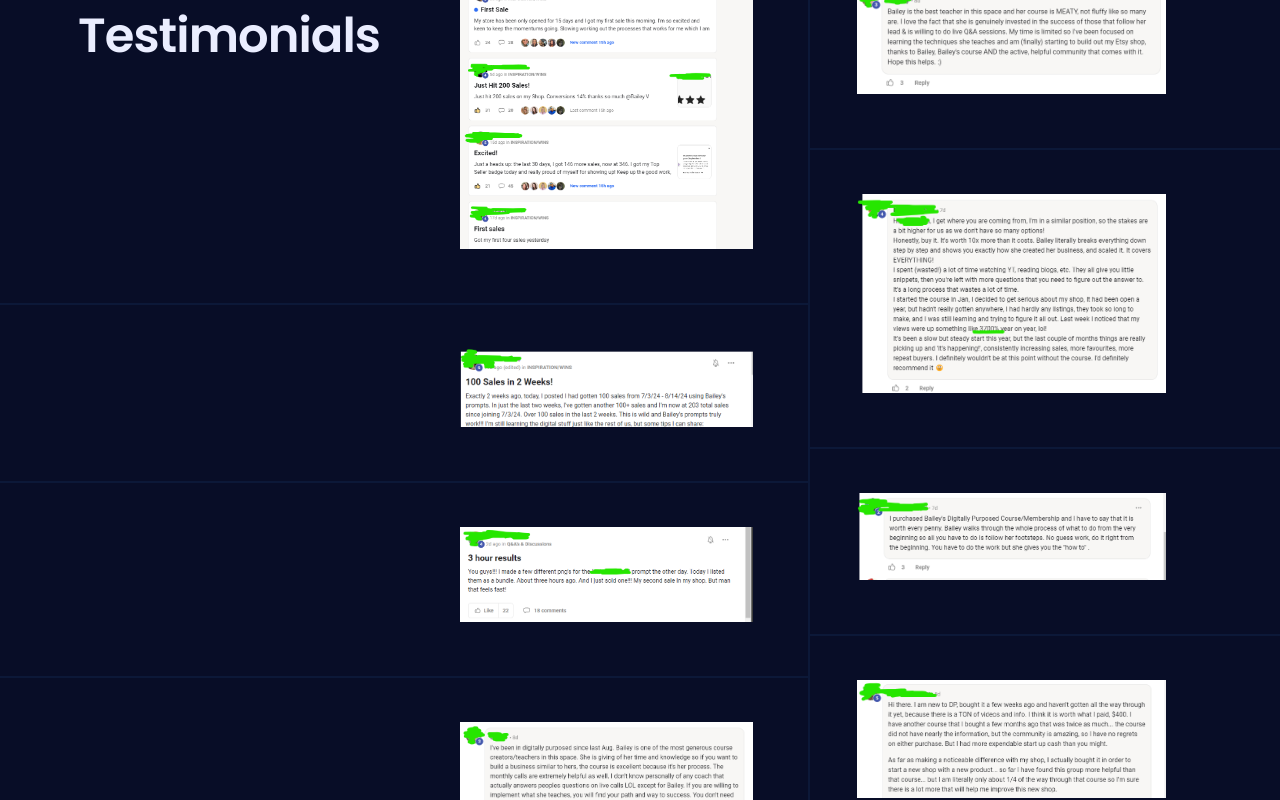
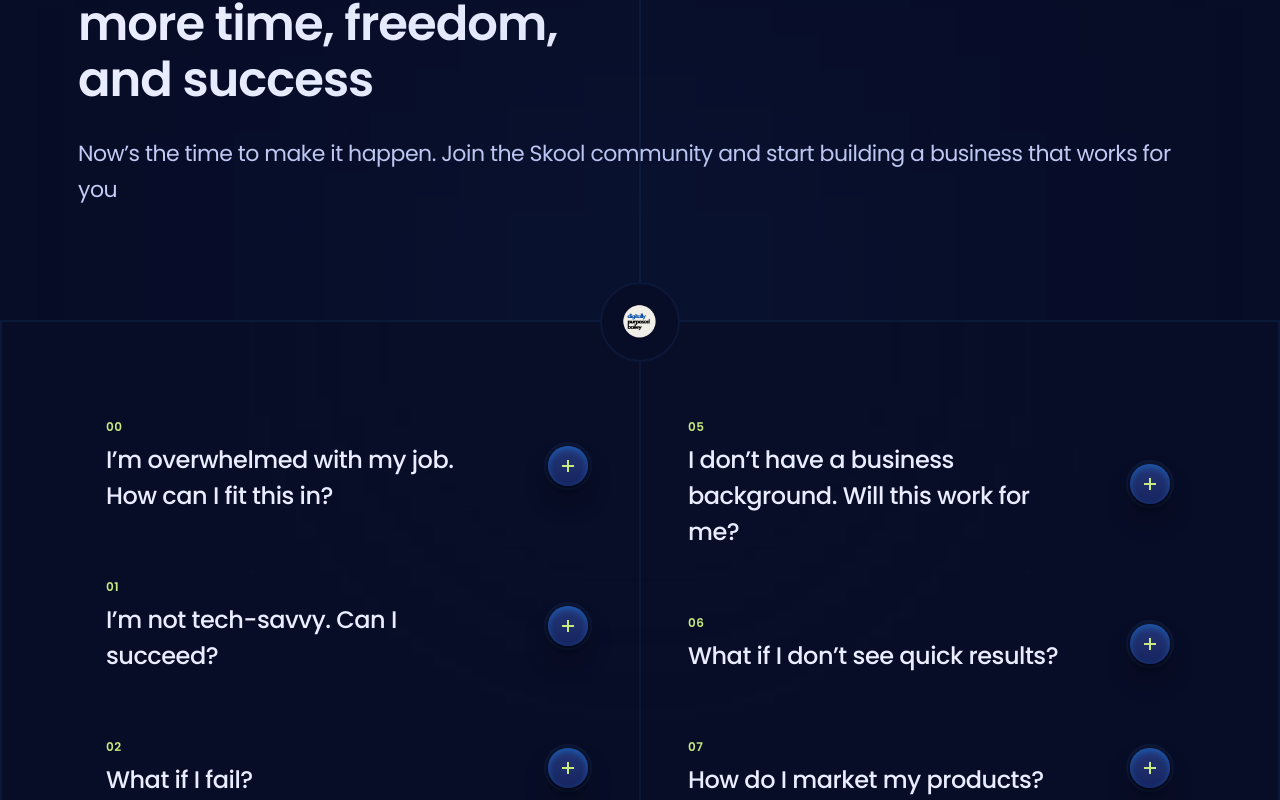
Before and after one commit to 4shreyas5/Bailey-s-page, a React (Vite) app: page / in a window 1280 px wide. Shown: the part 3060-3860 px from the top of the page. Built offline with nearby package versions, Linux system fonts and the light colour scheme.

Commit message:
Faq added

```diff
--- a/package.json
+++ b/package.json
@@ -15,7 +15,8 @@
     "react": "^18.3.1",
     "react-countup": "^6.5.3",
     "react-dom": "^18.3.1",
-    "react-scroll": "^1.9.0"
+    "react-scroll": "^1.9.0",
+    "react-transition-group": "^4.4.5"
   },
   "resolutions": {
     "react": "^18.3.1",
--- a/src/App.jsx
+++ b/src/App.jsx
@@ -2,7 +2,7 @@ import Header from "./sections/Header.jsx";
 import Hero from "./sections/Hero.jsx";
 import Features from "./sections/Features.jsx";
 import Pricing from "./sections/Pricing.jsx";
-// import Faq from "./sections/Faq.jsx";
+import Faq from "./sections/Faq.jsx";
 import Testimonials from "./sections/Testimonials.jsx";
 import Download from "./sections/Download.jsx";
 import Footer from "./sections/Footer.jsx";
@@ -14,7 +14,7 @@ const App = () => {
       <Hero />
       <Features />
       <Pricing />
-      {/* <Faq /> */}
+      <Faq />
       <Testimonials />
 
 
--- a/src/components/FaqItem.jsx
+++ b/src/components/FaqItem.jsx
@@ -60,3 +60,60 @@
 //   );
 // };
 // export default FaqItem;
+
+import clsx from "clsx";
+import { useState } from "react";
+import { CSSTransition } from "react-transition-group";
+
+const FaqItem = ({ item, index }) => {
+  const [activeId, setActiveId] = useState(null);
+  const active = activeId === item.id;
+
+  return (
+    <div className="relative z-2 mb-16">
+      <div
+        className="group relative flex cursor-pointer items-center justify-between gap-10 px-7"
+        onClick={() => setActiveId(activeId === item.id ? null : item.id)}
+      >
+        <div className="flex-1">
+          <div className="small-compact mb-1.5 text-p3 max-lg:hidden">
+            {index < 10 ? "0" : ""}{index}
+          </div>
+          <div
+            className={clsx(
+              "h6 text-p4 transition-colors duration-500 max-md:flex max-md:min-h-20 max-md:items-center",
+              active && "max-lg:text-p1"
+            )}
+          >
+            {item.question}
+          </div>
+        </div>
+
+        <div
+          className={clsx(
+            "faq-icon relative flex size-12 items-center justify-center rounded-full border-2 border-s2 shadow-400 transition-all duration-500 group-hover:border-s4",
+            active && "before:bg-p1 after:rotate-0 after:bg-p1"
+          )}
+        >
+          <div className="g4 size-11/12 rounded-full shadow-300" />
+        </div>
+      </div>
+
+      <CSSTransition in={active} timeout={300} classNames="slide" unmountOnExit>
+        <div className="body-3 px-7 py-3.5">{item.answer}</div>
+      </CSSTransition>
+
+      <div
+        className={clsx(
+          "g5 -bottom-7 -top-7 left-0 right-0 -z-1 rounded-3xl opacity-0 transition-opacity duration-500 absolute",
+          active && "opacity-100"
+        )}
+      >
+        <div className="g4 absolute inset-0.5 -z-1 rounded-3xl" />
+        <div className="absolute left-8 top-0 h-0.5 w-40 bg-p1" />
+      </div>
+    </div>
+  );
+};
+
+export default FaqItem;
--- a/src/sections/Faq.jsx
+++ b/src/sections/Faq.jsx
@@ -1,50 +1,50 @@
-// import { Element } from "react-scroll";
-// import { faq } from "../constants/index.jsx";
-// import FaqItem from "../components/FaqItem.jsx";
+import { Element } from "react-scroll";
+import { faq } from "../constants/index.jsx";
+import FaqItem from "../components/FaqItem.jsx";
 
-// const Faq = () => {
-//   const halfLength = Math.floor(faq.length / 2);
+const Faq = () => {
+  const halfLength = Math.floor(faq.length / 2);
 
-//   return (
-//     <section>
-//       <Element name="faq" className="relative">
-//         <div className="container relative z-2 py-28">
-//           <div>
-//             <h3 className="h3 max-md:h5 max-w-[500px] max-lg:max-w-md mb-7 text-p4">
-//             You’ve dreamed of more time, freedom, and success
-//             </h3>
-//             <p className="body-1 max-lg:max-w-sm">
-//             Now’s the time to make it happen. Join the Skool community and start building a business that works for you
-//             </p>
-//           </div>
+  return (
+    <section>
+      <Element name="faq" className="relative">
+        <div className="container relative z-2 py-28">
+          <div>
+            <h3 className="h3 max-md:h5 max-w-[500px] max-lg:max-w-md mb-7 text-p4">
+            You’ve dreamed of more time, freedom, and success
+            </h3>
+            <p className="body-1 max-lg:max-w-sm">
+            Now’s the time to make it happen. Join the Skool community and start building a business that works for you
+            </p>
+          </div>
 
-//           <div className="faq-line_after w-0.5 h-full absolute left-[calc(50%-1px)] top-0 -z-1 bg-s2" />
-//         </div>
+          <div className="faq-line_after w-0.5 h-full absolute left-[calc(50%-1px)] top-0 -z-1 bg-s2" />
+        </div>
 
-//         <div className="faq-glow_before relative z-2 border-2 border-s2 bg-s1">
-//           <div className="container flex gap-10 max-lg:block">
-//             <div className="rounded-half absolute -top-10 left-[calc(50%-40px)] z-4 flex size-20 items-center justify-center border-2 border-s2 bg-s1">
-//               <img src="/images/logo2.png" alt="logo" className="ml-7" />
-//             </div>
+        <div className="faq-glow_before relative z-2 border-2 border-s2 bg-s1">
+          <div className="container flex gap-10 max-lg:block">
+            <div className="rounded-half absolute -top-10 left-[calc(50%-40px)] z-4 flex size-20 items-center justify-center border-2 border-s2 bg-s1">
+              <img src="/images/logo2.png" alt="logo" className="ml-7" />
+            </div>
 
-//             <div className="relative flex-1 pt-24">
-//               {faq.slice(0, halfLength).map((item, index) => (
-//                 <FaqItem key={item.id} item={item} index={index} />
-//               ))}
-//             </div>
+            <div className="relative flex-1 pt-24">
+              {faq.slice(0, halfLength).map((item, index) => (
+                <FaqItem key={item.id} item={item} index={index} />
+              ))}
+            </div>
 
-//             <div className="relative flex-1 lg:pt-24">
-//               {faq.slice(halfLength).map((item, index) => (
-//                 <FaqItem key={item.id} item={item} index={halfLength + index} />
-//               ))}
-//             </div>
-//           </div>
+            <div className="relative flex-1 lg:pt-24">
+              {faq.slice(halfLength).map((item, index) => (
+                <FaqItem key={item.id} item={item} index={halfLength + index} />
+              ))}
+            </div>
+          </div>
 
-//           <div className="faq-lin_after absolute left-[calc(50%-1px)] top-0 -z-1 h-full w-0.5 bg-s2 max-lg:hidden" />
-//         </div>
-//       </Element>
-//     </section>
-//   );
-// };
+          <div className="faq-lin_after absolute left-[calc(50%-1px)] top-0 -z-1 h-full w-0.5 bg-s2 max-lg:hidden" />
+        </div>
+      </Element>
+    </section>
+  );
+};
 
-// export default Faq;
+export default Faq;
```
Also changed, not shown: 1 other file (tests, documents, lock files or other folders).
